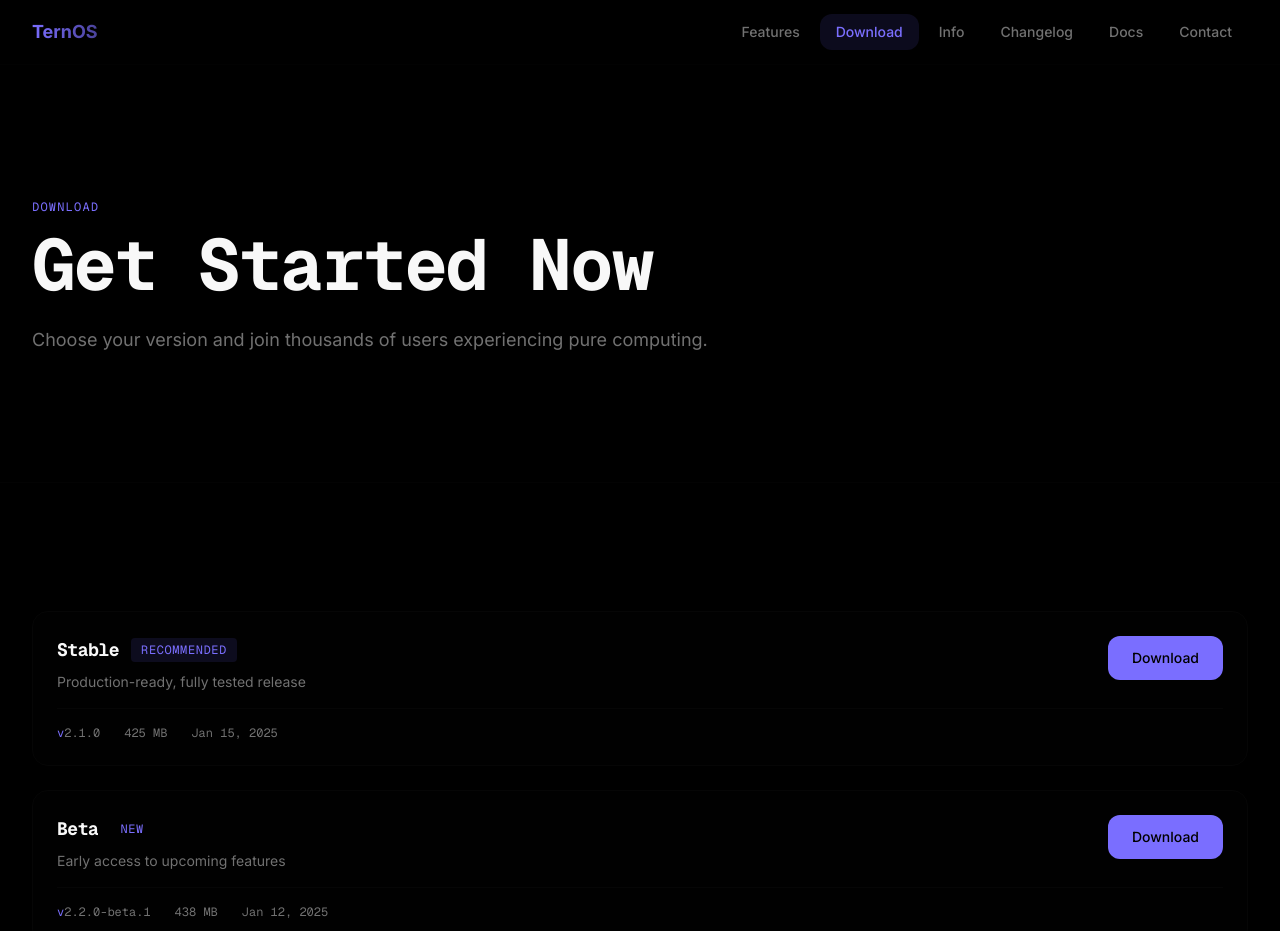
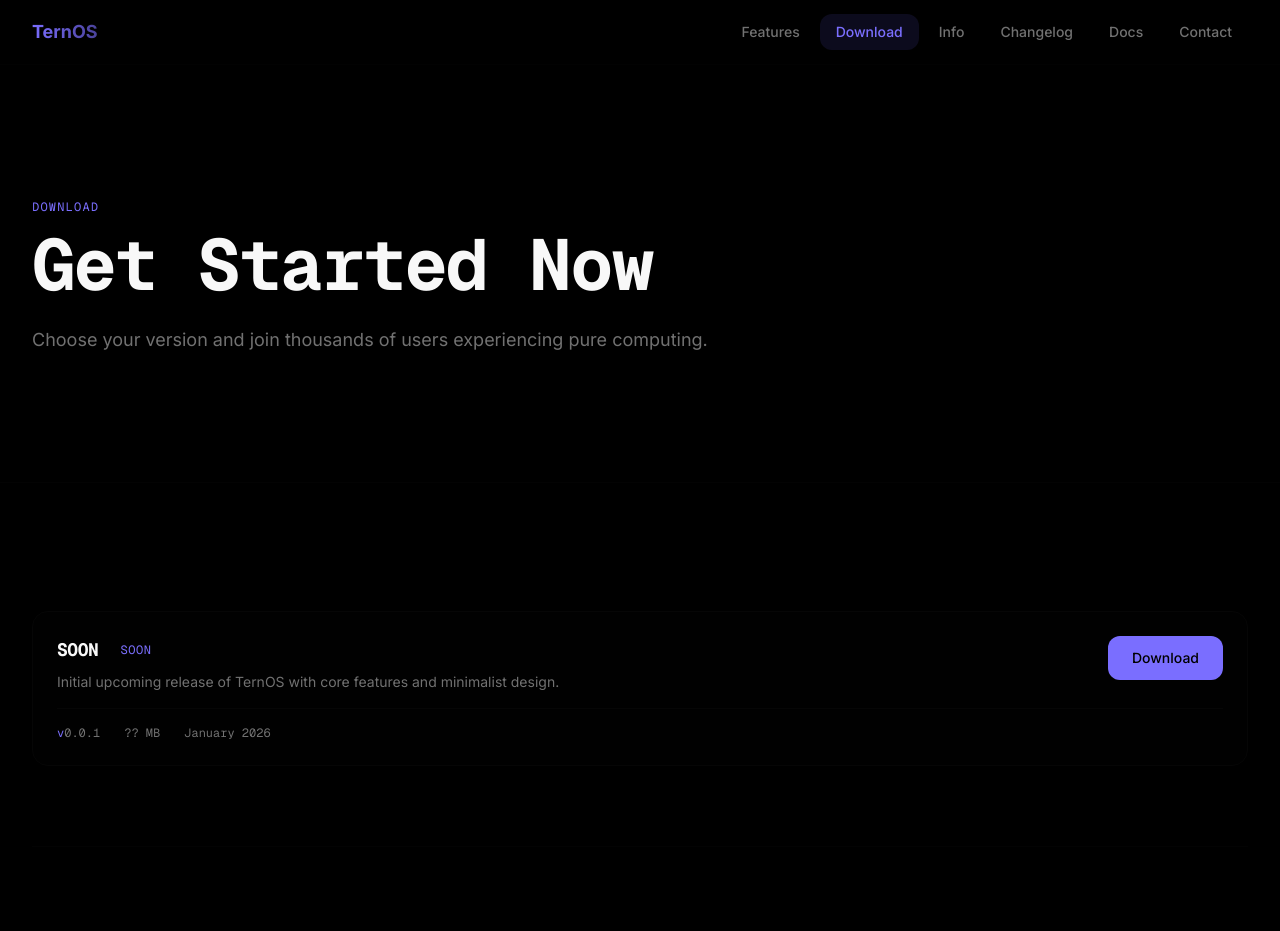
Before and after one commit to TernicIncl/website_main, a Next.js app: page /download in a window 1280 px wide. Shown: the top 931 px of the page. Built offline with nearby package versions, Linux system fonts and the light colour scheme.

Commit message:
Updated the downloads page.

```diff
--- a/app/download/page.tsx
+++ b/app/download/page.tsx
@@ -4,21 +4,13 @@ import { Footer } from "@/components/footer"
 export default function Download() {
   const versions = [
     {
-      name: "Stable",
-      version: "2.1.0",
-      description: "Production-ready, fully tested release",
-      size: "425 MB",
-      releaseDate: "Jan 15, 2025",
-      badge: "recommended",
-    },
-    {
-      name: "Beta",
-      version: "2.2.0-beta.1",
-      description: "Early access to upcoming features",
-      size: "438 MB",
-      releaseDate: "Jan 12, 2025",
-      badge: "new",
-    },
+      name: "SOON",
+      version: "0.0.1",
+      description: "Initial upcoming release of TernOS with core features and minimalist design.",
+      size: "?? MB",
+      releaseDate: "January 2026",
+      badge: "soon",
+    }
   ]
 
   return (
```
